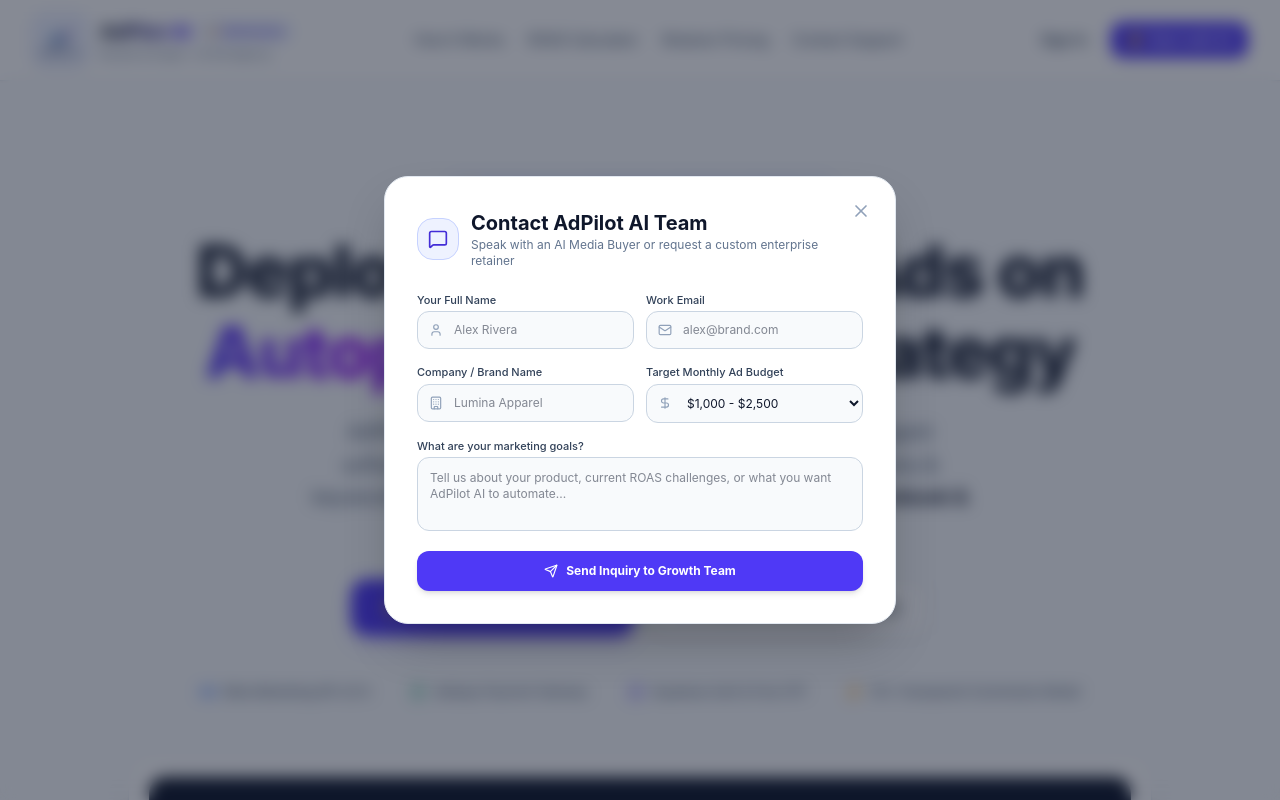
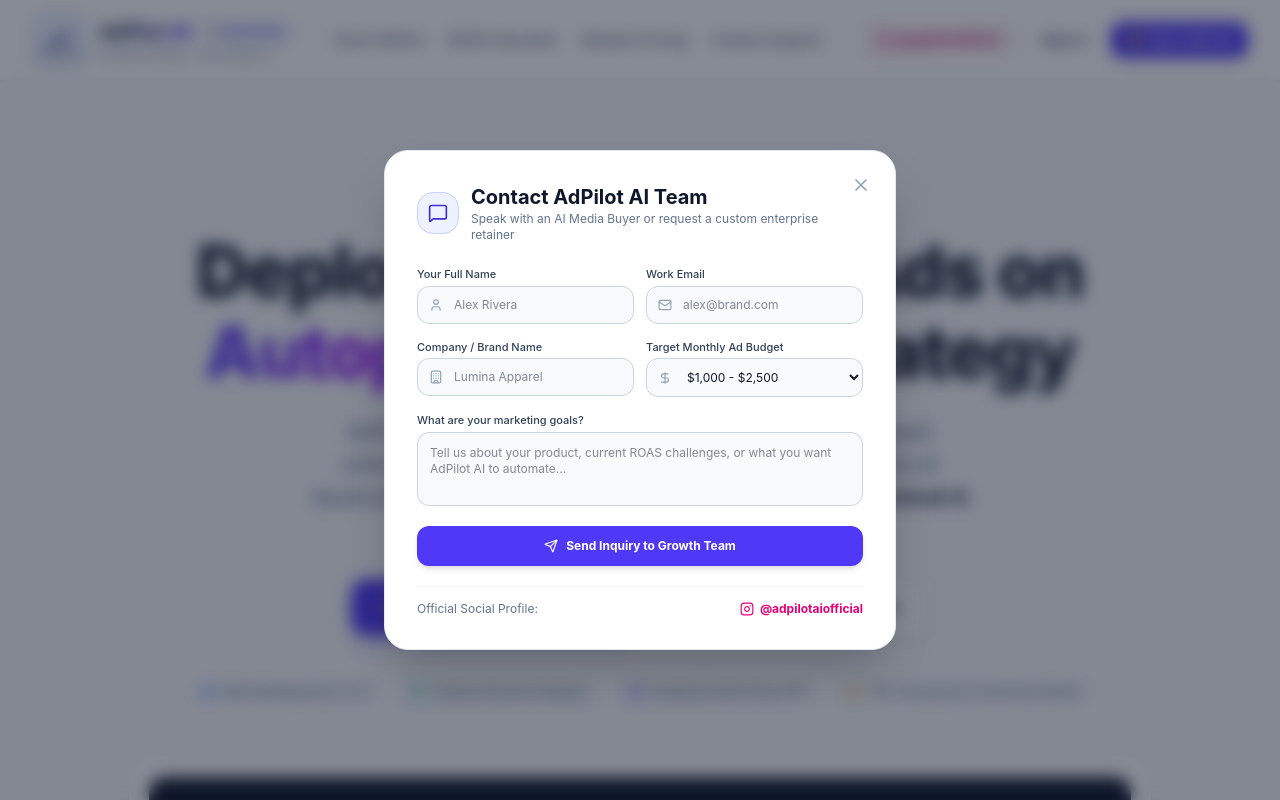
Before and after one commit to Waqas-110/Adpilot-Ai-, a React (Vite) app: page / in a window 1280 px wide. Both pictures are taken after a click on the button "Contact Support". Shown: the top 800 px of the page. Built offline with nearby package versions, Linux system fonts and the light colour scheme; no server answers.

Commit message:
feat: add official Instagram profile links and badges to navbar, footer, and contact modal

```diff
--- a/src/components/ContactModal.jsx
+++ b/src/components/ContactModal.jsx
@@ -11,6 +11,7 @@ import {
   Sparkles,
   Phone
 } from 'lucide-react'
+import InstagramIcon from './InstagramIcon'
 
 export default function ContactModal({ isOpen, onClose }) {
   const [name, setName] = useState('')
@@ -155,6 +156,19 @@ export default function ContactModal({ isOpen, onClose }) {
             </button>
           </form>
         )}
+
+        <div className="mt-5 pt-3.5 border-t border-slate-100 flex items-center justify-between text-xs text-slate-500">
+          <span>Official Social Profile:</span>
+          <a
+            href="https://www.instagram.com/adpilotaiofficial/"
+            target="_blank"
+            rel="noreferrer"
+            className="inline-flex items-center gap-1.5 font-bold text-pink-600 hover:text-pink-700 hover:underline"
+          >
+            <InstagramIcon className="w-3.5 h-3.5 text-pink-600" />
+            <span>@adpilotaiofficial</span>
+          </a>
+        </div>
       </div>
     </div>
   )
--- /dev/null
+++ b/src/components/InstagramIcon.jsx
@@ -0,0 +1,19 @@
+import React from 'react'
+
+export default function InstagramIcon({ className = 'w-4 h-4' }) {
+  return (
+    <svg
+      className={className}
+      viewBox="0 0 24 24"
+      fill="none"
+      stroke="currentColor"
+      strokeWidth="2"
+      strokeLinecap="round"
+      strokeLinejoin="round"
+    >
+      <rect width="20" height="20" x="2" y="2" rx="5" ry="5"/>
+      <path d="M16 11.37A4 4 0 1 1 12.63 8 4 4 0 0 1 16 11.37z"/>
+      <line x1="17.5" x2="17.51" y1="6.5" y2="6.5"/>
+    </svg>
+  )
+}
--- a/src/components/LandingPage.jsx
+++ b/src/components/LandingPage.jsx
@@ -31,6 +31,7 @@ import {
   ArrowUpRight,
   X
 } from 'lucide-react'
+import InstagramIcon from './InstagramIcon'
 import adPilotLogo from '../assets/logo.png'
 
 export default function LandingPage({ onOpenContact }) {
@@ -676,7 +677,16 @@ export default function LandingPage({ onOpenContact }) {
               </a>
             </p>
           </div>
-          <div className="flex items-center gap-6">
+          <div className="flex flex-wrap items-center gap-4 sm:gap-6">
+            <a
+              href="https://www.instagram.com/adpilotaiofficial/"
+              target="_blank"
+              rel="noreferrer"
+              className="inline-flex items-center gap-1.5 px-3 py-1.5 rounded-full bg-pink-50 hover:bg-pink-100 text-pink-700 border border-pink-200 text-xs font-bold transition-all shadow-xs"
+            >
+              <InstagramIcon className="w-3.5 h-3.5 text-pink-600" />
+              <span>@adpilotaiofficial</span>
+            </a>
             <span className="hover:text-slate-800 cursor-pointer" onClick={onOpenContact}>Contact Us</span>
             <span className="hover:text-slate-800 cursor-pointer">Privacy Policy</span>
             <span className="hover:text-slate-800 cursor-pointer">Terms of Service</span>
--- a/src/components/Navbar.jsx
+++ b/src/components/Navbar.jsx
@@ -12,6 +12,7 @@ import {
   Sparkles,
   Zap
 } from 'lucide-react'
+import InstagramIcon from './InstagramIcon'
 
 export default function Navbar({ onOpenContact }) {
   const { user, logout, setIsAuthModalOpen, setAuthModalMode, isSupabaseConfigured } = useAuth()
@@ -145,6 +146,17 @@ export default function Navbar({ onOpenContact }) {
 
         {/* Right CTA / Auth Status */}
         <div className="flex items-center gap-3">
+          <a
+            href="https://www.instagram.com/adpilotaiofficial/"
+            target="_blank"
+            rel="noreferrer"
+            className="hidden sm:inline-flex items-center gap-1.5 px-3 py-1.5 rounded-xl bg-pink-50 hover:bg-pink-100 text-pink-700 border border-pink-200 text-xs font-bold transition-all"
+            title="Follow AdPilot AI on Instagram"
+          >
+            <InstagramIcon className="w-3.5 h-3.5 text-pink-600" />
+            <span>@adpilotaiofficial</span>
+          </a>
+
           {!user ? (
             <div className="flex items-center gap-2">
               <button
--- a/src/components/UnifiedApp.jsx
+++ b/src/components/UnifiedApp.jsx
@@ -52,6 +52,7 @@ import {
   Eye,
   X
 } from 'lucide-react'
+import InstagramIcon from './InstagramIcon'
 
 export default function UnifiedApp({ onViewLandingPage, onViewAdmin }) {
   const { user, requestOtp, verifyOtp, logout, isSupabaseConfigured, setIsAuthModalOpen, setAuthModalMode } = useAuth()
@@ -2589,7 +2590,8 @@ export default function UnifiedApp({ onViewLandingPage, onViewAdmin }) {
             <span className="font-semibold text-slate-900">AdPilot AI</span>
             <span>• Autonomous Meta Advertising & Safepay Gateway</span>
           </div>
-          <div className="flex items-center gap-1.5 font-medium text-slate-700">
+          <div className="flex flex-wrap items-center gap-3 sm:gap-4 font-medium text-slate-700">
+            <div className="flex items-center gap-1.5">
               <span>Developed by</span>
               <a
                 href="https://github.com/Waqas-110"
@@ -2603,6 +2605,17 @@ export default function UnifiedApp({ onViewLandingPage, onViewAdmin }) {
                 </span>
               </a>
             </div>
+            <span className="text-slate-300">•</span>
+            <a
+              href="https://www.instagram.com/adpilotaiofficial/"
+              target="_blank"
+              rel="noreferrer"
+              className="inline-flex items-center gap-1 font-bold text-pink-600 hover:text-pink-700 hover:underline"
+            >
+              <InstagramIcon className="w-3.5 h-3.5" />
+              <span>@adpilotaiofficial</span>
+            </a>
+          </div>
           <div className="text-[11px] text-slate-400">
             © {new Date().getFullYear()} All Rights Reserved
           </div>
--- a/supabase-email-template.html
+++ b/supabase-email-template.html
@@ -80,11 +80,16 @@
           <!-- Footer -->
           <tr>
             <td style="background-color: #f8fafc; border-top: 1px solid #e2e8f0; padding: 24px; text-align: center;">
-              <p style="margin: 0 0 4px 0; font-size: 11px; color: #64748b; font-weight: 600;">
+              <p style="margin: 0 0 6px 0; font-size: 11px; color: #64748b; font-weight: 600;">
                 © 2026 AdPilot AI • Meta Marketing API v21.0 Certified Platform
               </p>
-              <p style="margin: 0; font-size: 11px; color: #94a3b8;">
+              <p style="margin: 0 0 8px 0; font-size: 11px; color: #94a3b8;">
                 Developed by <b style="color: #4f46e5;">Waqas Anwar</b>
+              </p>
+              <p style="margin: 0; font-size: 11px;">
+                <a href="https://www.instagram.com/adpilotaiofficial/" target="_blank" style="color: #e1306c; text-decoration: none; font-weight: 700;">
+                  📸 Instagram: @adpilotaiofficial
+                </a>
               </p>
             </td>
           </tr>
```
Lines whose indentation alone changed are shown as unchanged.
